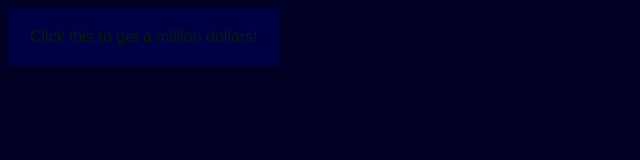
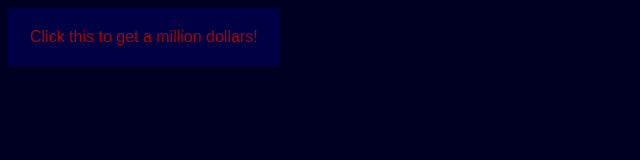
Before and after one commit to Rvui386/getscamed, a plain HTML site: page index.htm in a window 1280 px wide. Shown: the whole page, without its empty margins (0-640 px from the left). Drawn offline with Linux system fonts and the light colour scheme.

Commit message:
Update index.htm

```diff
--- a/index.htm
+++ b/index.htm
@@ -11,7 +11,7 @@
         }
         #scambutton {
             background-color: #000044;
-            color: #002200;
+            color: #AA0000;
             padding: 20px 22px;
             border: none;
             cursor: pointer;
```
